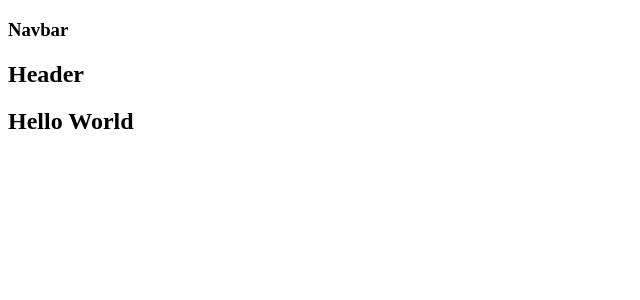
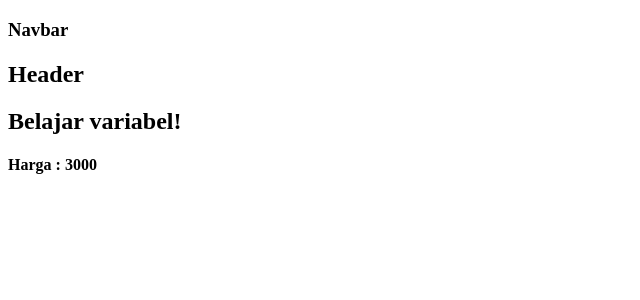
Before and after one commit to AMTATO/REACT-JS-DASAR, a React (Create React App) app: page / in a window 1280 px wide. Shown: the top 300 px of the page, without its empty margins (0-640 px from the left). Built offline with nearby package versions, Linux system fonts and the light colour scheme.

Commit message:
Mengenal Variable

```diff
--- /dev/null
+++ b/src/Variable.js
@@ -0,0 +1,28 @@
+import React from 'react'
+
+// Const
+// const harga = 3000;
+// harga = 300;
+
+// Var
+// var harga = 2000;
+// if(true){
+//   var harga =3000;
+// }
+
+// Let
+let harga = 2000;
+if(true){
+  harga =3000;
+}
+
+const Variable = () => {
+  return (
+    <div>
+        <h2>Belajar variabel!</h2>
+        <h4>Harga : {harga}</h4>
+    </div>
+  )
+}
+
+export default Variable
--- a/src/index.js
+++ b/src/index.js
@@ -1,14 +1,16 @@
 import React from 'react';
 import ReactDOM from 'react-dom/client';
-import App from './App';
+// import App from './App';
 import Header from './Header';
 import Navbar from './Navbar';
+import Variable from './Variable';
 
 const root = ReactDOM.createRoot(document.getElementById('root'));
 root.render(
   <React.StrictMode>
     <Navbar />
     <Header />
-    <App />
+    {/* <App /> */}
+    <Variable />
   </React.StrictMode>
 );
```
